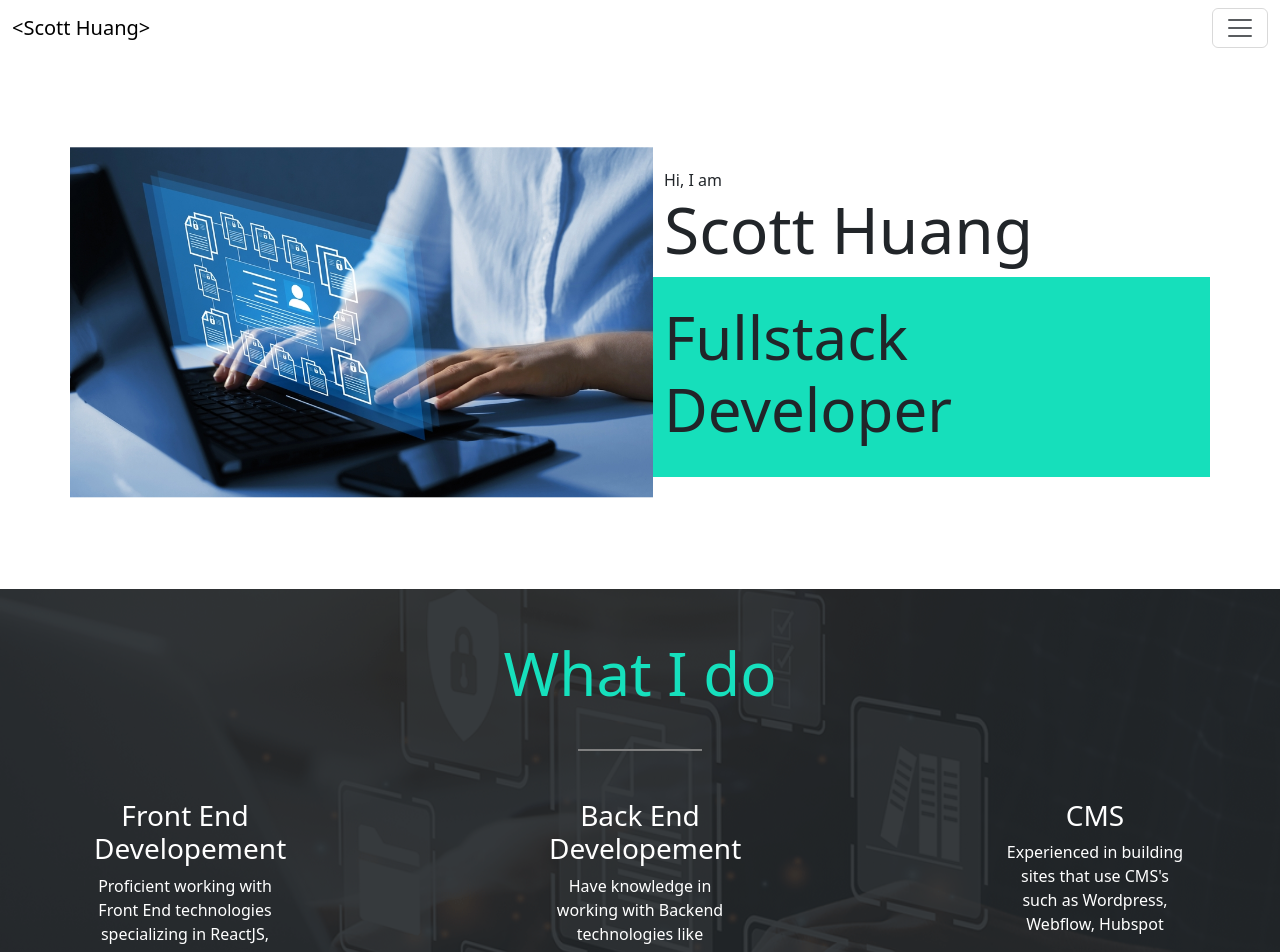
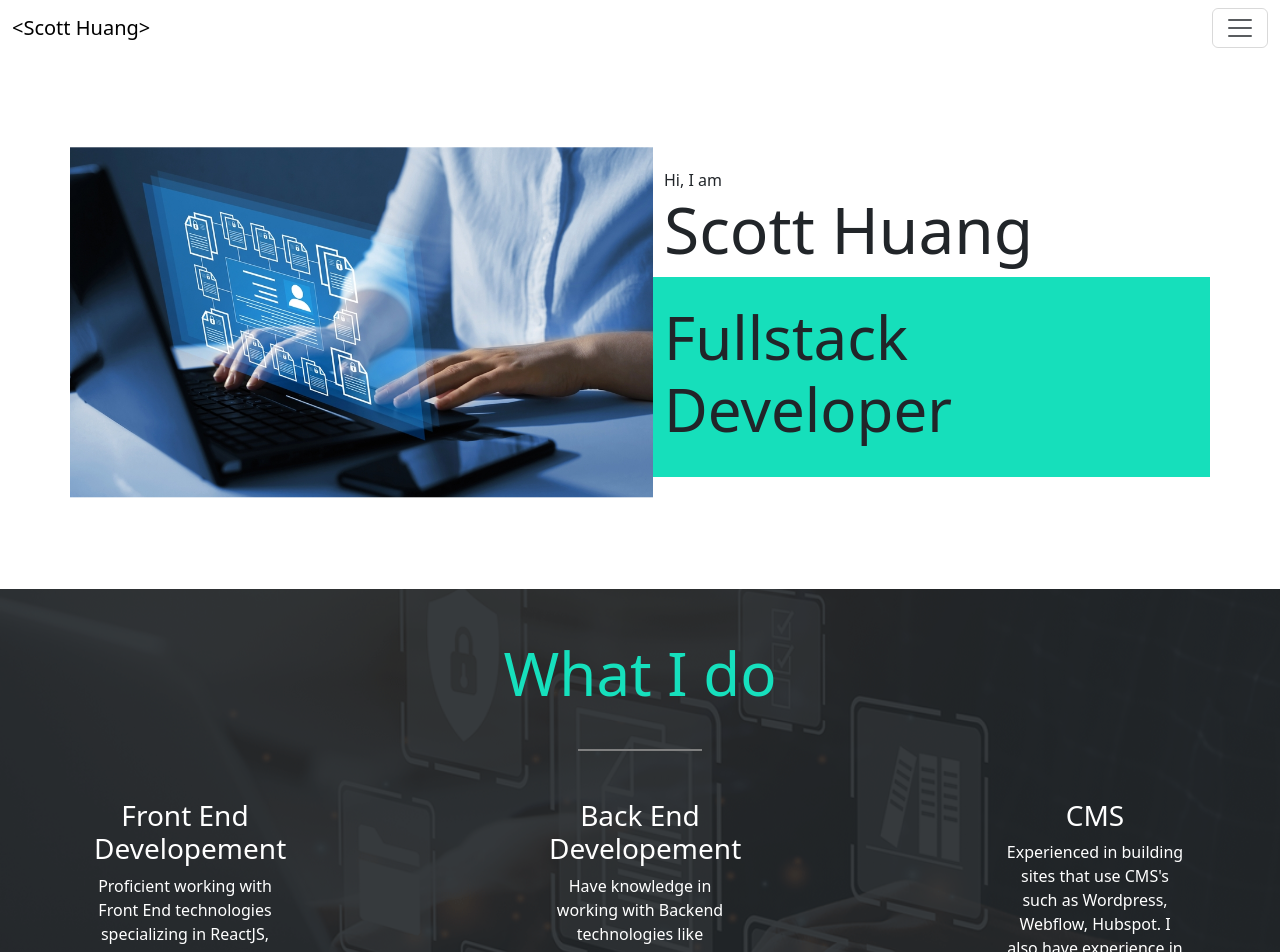
Before and after one commit to scotth527/portfolio-site, a React (Vite) app: page / in a window 1280 px wide. Shown: the top 952 px of the page. Built offline with nearby package versions, Linux system fonts and the light colour scheme.

Commit message:
added dependency for react router dom

```diff
--- a/package.json
+++ b/package.json
@@ -24,6 +24,7 @@
     "eslint-plugin-react": "^7.32.2",
     "eslint-plugin-react-hooks": "^4.6.0",
     "eslint-plugin-react-refresh": "^0.4.3",
-    "vite": "^4.4.5"
+    "vite": "^4.4.5",
+    "react-router-dom": "^6.16.0"
   }
 }
--- a/src/components/TextCardContainer.jsx
+++ b/src/components/TextCardContainer.jsx
@@ -23,7 +23,7 @@ function TextCardContainer({ bgImage }) {
         {
             url: "test.com",
             title: "CMS",
-            description: "Experienced in building sites that use CMS's such as Wordpress, Webflow, Hubspot",
+            description: "Experienced in building sites that use CMS's such as Wordpress, Webflow, Hubspot. I also have experience in managing Wordpress, plugins and PHP updates for sites",
             image: "fancy.png"
         }
     ];
```
